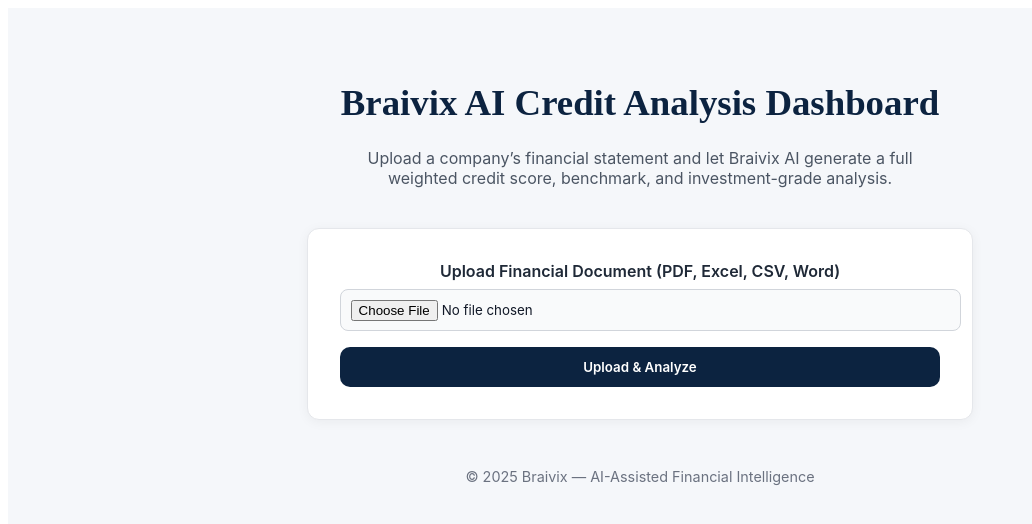
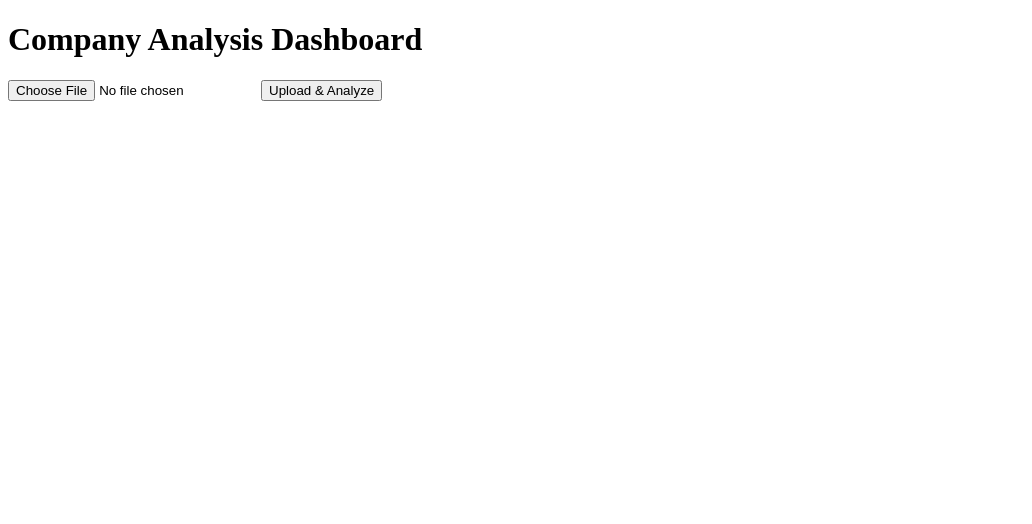
Before and after one commit to TooTechnical/bravix, a React (Vite) app in the folder frontend/: page /dashboard in a window 1280 px wide. Shown: the top 524 px of the page, without its empty margins (0-1032 px from the left). Built offline with nearby package versions, Linux system fonts and the light colour scheme; no server answers; the HTML template or start-up script is replaced by a standard one.

Commit message:
✨ Updated Dashboard.jsx to render structured Braivix report

```diff
--- a/frontend/src/components/Dashboard.jsx
+++ b/frontend/src/components/Dashboard.jsx
@@ -1,227 +1,77 @@
 import React, { useState } from "react";
-import { jsPDF } from "jspdf";
-import ReactMarkdown from "react-markdown";
-import { uploadFile, analyzeData } from "../bravixApi";
+import ScoreChart from "./ScoreChart";
 
-// 🧩 Braivix Report Component
-import FullReport from "./FullReport";
+const API_BASE = "https://braivix.vercel.app/api"; // ✅ your deployed backend
 
 export default function Dashboard() {
   const [file, setFile] = useState(null);
-  const [result, setResult] = useState(null);
-  const [report, setReport] = useState(null); // structured JSON report
-  const [error, setError] = useState(null);
   const [loading, setLoading] = useState(false);
+  const [report, setReport] = useState(null);
 
-  // 📄 Upload + AI analyze workflow
-  async function handleAIAnalyze(e) {
+  const handleUpload = async (e) => {
     e.preventDefault();
-    if (!file) {
-      setError("Please select a file first.");
-      return;
-    }
+    if (!file) return alert("Please select a file first!");
+    setLoading(true);
 
-    setLoading(true);
-    setError(null);
-    setResult(null);
-    setReport(null);
+    // Upload file
+    const formData = new FormData();
+    formData.append("file", file);
+    const uploadRes = await fetch(`${API_BASE}/upload`, { method: "POST", body: formData });
+    const uploadJson = await uploadRes.json();
+    console.log("✅ File upload response:", uploadJson);
 
-    try {
-      // Step 1️⃣ Upload to backend
-      const uploadRes = await uploadFile(file);
-      const parsed = uploadRes.data || uploadRes.parsed_data || {};
-      if (!parsed || Object.keys(parsed).length === 0)
-        throw new Error("Upload succeeded but no parsed data was returned.");
+    // Run AI analysis
+    const analyzeRes = await fetch(`${API_BASE}/analyze`, {
+      method: "POST",
+      headers: { "Content-Type": "application/json" },
+      body: JSON.stringify(uploadJson.data),
+    });
+    const analyzeJson = await analyzeRes.json();
+    console.log("✅ AI analysis response:", analyzeJson);
 
-      // Step 2️⃣ Run GPT-5 analysis
-      const analyzeRes = await analyzeData(parsed, parsed.raw_text || "");
-      console.log("✅ AI analysis response:", analyzeRes);
-
-      setResult(analyzeRes);
-      setReport(analyzeRes.structured_report || {});
-    } catch (err) {
-      console.error("AI analysis error:", err);
-      setError(err.message || "Something went wrong during analysis.");
-    } finally {
+    setReport(analyzeJson);
     setLoading(false);
-    }
-  }
-
-  // 🧾 PDF export
-  function handleDownloadReport() {
-    const doc = new jsPDF({ orientation: "portrait", unit: "pt", format: "a4" });
-    doc.setFont("times", "bold");
-    doc.setFontSize(20);
-    doc.text("Braivix Credit Intelligence Report", 40, 60);
-
-    doc.setFont("times", "normal");
-    doc.setFontSize(12);
-
-    const reportText = result?.ai_analysis || "No analysis content available.";
-    const splitText = doc.splitTextToSize(reportText, 520);
-    doc.text(splitText, 40, 90);
-
-    doc.save("Braivix-Financial-Report.pdf");
-  }
+  };
 
   return (
-    <div
-      style={{
-        minHeight: "100vh",
-        backgroundColor: "#F5F7FA",
-        color: "#0C2340",
-        fontFamily: "'Merriweather', serif",
-        padding: "3rem 1rem",
-      }}
-    >
-      {/* HEADER */}
-      <header style={{ textAlign: "center", marginBottom: "2.5rem" }}>
-        <h1 style={{ fontSize: "2.3rem", fontWeight: "700", color: "#0C2340" }}>
-          Braivix AI Credit Analysis Dashboard
-        </h1>
-        <p
-          style={{
-            color: "#4B5563",
-            fontSize: "1rem",
-            maxWidth: "600px",
-            margin: "0 auto",
-            fontFamily: "'Inter', sans-serif",
-          }}
-        >
-          Upload a company’s financial statement and let Braivix AI generate a full weighted credit
-          score, benchmark, and investment-grade analysis.
-        </p>
-      </header>
-
-      {/* UPLOAD PANEL */}
-      <section
-        style={{
-          background: "#FFFFFF",
-          borderRadius: "12px",
-          border: "1px solid #E5E7EB",
-          boxShadow: "0 2px 12px rgba(0,0,0,0.05)",
-          padding: "2rem",
-          maxWidth: "600px",
-          margin: "0 auto 3rem",
-        }}
-      >
-        <form onSubmit={handleAIAnalyze} style={{ textAlign: "center" }}>
-          <label
-            style={{
-              display: "block",
-              fontWeight: "600",
-              marginBottom: "0.5rem",
-              color: "#1F2937",
-              fontFamily: "'Inter', sans-serif",
-            }}
-          >
-            Upload Financial Document (PDF, Excel, CSV, Word)
-          </label>
+    <div className="max-w-5xl mx-auto p-6 text-gray-200">
+      <h1 className="text-3xl font-bold mb-4">Company Analysis Dashboard</h1>
+      <form onSubmit={handleUpload} className="flex gap-3 items-center mb-6">
         <input
           type="file"
-            accept=".pdf,.csv,.xls,.xlsx,.doc,.docx"
+          accept=".pdf,.docx,.csv,.xlsx,.txt"
           onChange={(e) => setFile(e.target.files[0])}
-            style={{
-              display: "block",
-              margin: "0 auto 1rem",
-              padding: "0.6rem",
-              width: "100%",
-              border: "1px solid #D1D5DB",
-              borderRadius: "8px",
-              background: "#F9FAFB",
-              color: "#111827",
-              fontFamily: "'Inter', sans-serif",
-            }}
+          className="p-2 bg-gray-800 rounded-lg border border-gray-700"
         />
         <button
           type="submit"
           disabled={loading}
-            style={{
-              backgroundColor: "#0C2340",
-              color: "white",
-              fontWeight: "600",
-              padding: "12px 36px",
-              borderRadius: "10px",
-              border: "none",
-              cursor: "pointer",
-              width: "100%",
-              transition: "opacity 0.2s ease",
-              fontFamily: "'Inter', sans-serif",
-              opacity: loading ? 0.6 : 1,
-            }}
+          className="px-4 py-2 bg-blue-600 rounded-lg hover:bg-blue-500"
         >
           {loading ? "Analyzing..." : "Upload & Analyze"}
         </button>
       </form>
 
-        {error && (
-          <div style={{ color: "#B23A48", marginTop: "1rem", fontWeight: "500" }}>{error}</div>
-        )}
-      </section>
+      {report && (
+        <>
+          <div className="bg-gray-900 p-5 rounded-lg shadow-lg mb-6">
+            <h2 className="text-xl font-semibold mb-2 text-cyan-400">
+              Credit Evaluation Summary
+            </h2>
+            <p><strong>Weighted Credit Score:</strong> {report.scores?.weighted_credit_score}</p>
+            <p><strong>Evaluation Score:</strong> {report.scores?.evaluation_score} / 100</p>
+            <p><strong>Risk Category:</strong> {report.scores?.risk_category}</p>
+            <p><strong>Credit Decision:</strong> {report.scores?.credit_decision}</p>
+          </div>
 
-      {/* REPORT PANEL */}
-      {result && (
-        <section
-          style={{
-            background: "#FFFFFF",
-            borderRadius: "14px",
-            border: "1px solid #E5E7EB",
-            boxShadow: "0 4px 20px rgba(0,0,0,0.05)",
-            maxWidth: "900px",
-            margin: "0 auto",
-            padding: "2rem",
-          }}
-        >
-          {report && Object.keys(report).length > 0 ? (
-            <FullReport report={report} onDownload={handleDownloadReport} />
-          ) : (
-            <>
-              <h3 style={{ fontSize: "1.5rem", fontWeight: "600", color: "#0C2340" }}>
-                AI Financial Report
-              </h3>
-              <ReactMarkdown
-                children={result.ai_analysis || "No structured report available."}
-                style={{
-                  color: "#1F2937",
-                  lineHeight: "1.6",
-                  fontFamily: "'Inter', sans-serif",
-                  marginTop: "1rem",
-                }}
-              />
-              <div style={{ textAlign: "center", marginTop: "2rem" }}>
-                <button
-                  onClick={handleDownloadReport}
-                  style={{
-                    backgroundColor: "#0C2340",
-                    color: "white",
-                    fontWeight: "600",
-                    padding: "12px 24px",
-                    borderRadius: "8px",
-                    border: "none",
-                    cursor: "pointer",
-                    fontFamily: "'Inter', sans-serif",
-                  }}
-                >
-                  ⬇️ Download Report (PDF)
-                </button>
+          <ScoreChart scores={report.scores?.grades} />
+
+          <div className="mt-6 bg-gray-900 p-5 rounded-lg shadow-lg whitespace-pre-wrap">
+            <h3 className="text-lg font-semibold mb-3 text-cyan-400">Full Report</h3>
+            <p>{report.analysis_raw}</p>
           </div>
         </>
       )}
-        </section>
-      )}
-
-      {/* FOOTER */}
-      <footer
-        style={{
-          marginTop: "3rem",
-          textAlign: "center",
-          fontSize: "0.9rem",
-          color: "#6B7280",
-          fontFamily: "'Inter', sans-serif",
-        }}
-      >
-        © {new Date().getFullYear()} Braivix — AI-Assisted Financial Intelligence
-      </footer>
     </div>
   );
 }
--- a/frontend/src/components/ScoreChart.jsx
+++ b/frontend/src/components/ScoreChart.jsx
@@ -1,4 +1,4 @@
-import React from "react";
+import React, { useMemo } from "react";
 import {
   BarChart,
   Bar,
@@ -13,17 +13,55 @@
 /**
  * Braivix ScoreChart.jsx
  * ------------------------------------------------------------
- * Displays category-level credit analysis results visually.
- * Ideal for Liquidity / Leverage / Profitability / Solvency.
+ * Groups the 18 backend indicators into 4 credit categories
+ * (Liquidity, Leverage, Profitability, Solvency)
+ * and visualizes them on a 1–5 rating scale.
  */
 export default function ScoreChart({ scores = {} }) {
-  // Example input (auto adapts to available keys)
-  // scores = { Liquidity: 3.0, Leverage: 3.9, Profitability: 3.0, Solvency: 4.1 }
+  // Compute 4 category averages based on Mariya’s model
+  const chartData = useMemo(() => {
+    if (!scores || Object.keys(scores).length === 0) return [];
 
-  const chartData = Object.entries(scores).map(([name, value]) => ({
-    name,
-    score: value,
-  }));
+    const groupAvg = (keys) =>
+      keys.reduce((sum, k) => sum + (scores[k] || 0), 0) / keys.length;
+
+    return [
+      {
+        name: "Liquidity",
+        score: groupAvg(["current_ratio", "quick_ratio", "cash_ratio"]),
+      },
+      {
+        name: "Leverage",
+        score: groupAvg([
+          "debt_ratio",
+          "debt_to_equity_ratio",
+          "interest_coverage_ratio",
+        ]),
+      },
+      {
+        name: "Profitability",
+        score: groupAvg([
+          "gross_profit_margin",
+          "operating_profit_margin",
+          "net_profit_margin",
+          "return_on_assets",
+          "return_on_equity",
+          "return_on_investment",
+        ]),
+      },
+      {
+        name: "Solvency",
+        score: groupAvg([
+          "asset_turnover_ratio",
+          "inventory_turnover",
+          "accounts_receivable_turnover",
+          "earnings_per_share",
+          "price_to_earnings_ratio",
+          "altman_z_score",
+        ]),
+      },
+    ].map((x) => ({ ...x, score: Number(x.score.toFixed(2)) }));
+  }, [scores]);
 
   if (chartData.length === 0) return null;
 
```
Lines whose indentation alone changed are shown as unchanged.
